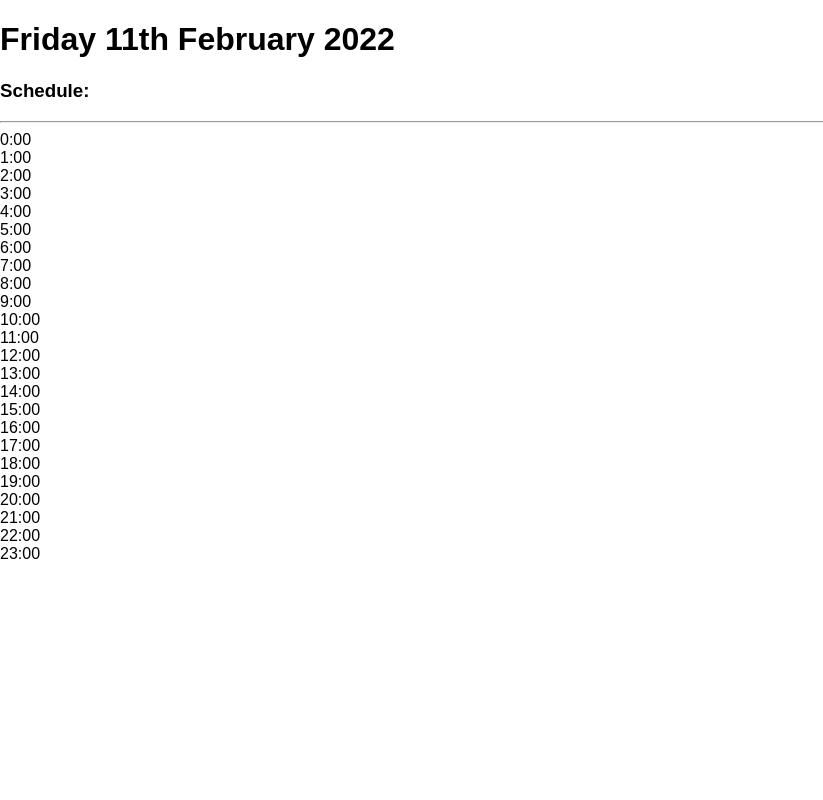
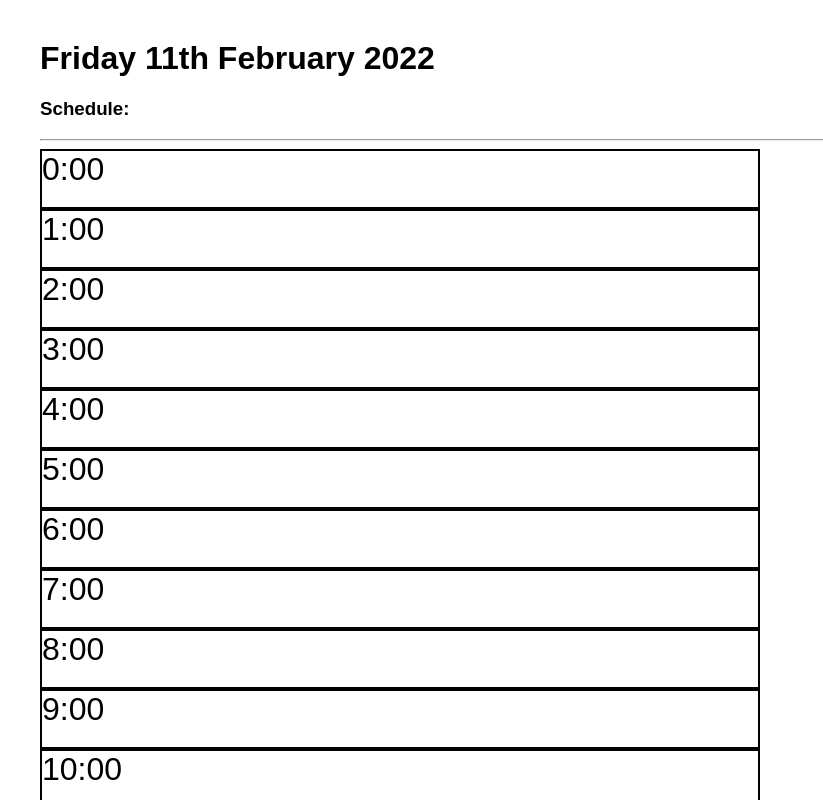
Before and after one commit to aimaewood/calendar-app, a React (Create React App) app: page / in a window 1280 px wide. Shown: the top 800 px of the page, without its empty margins (0-823 px from the left). Built offline with nearby package versions, Linux system fonts and the light colour scheme.

Commit message:
removing an unecessary console.log

```diff
--- a/src/App.js
+++ b/src/App.js
@@ -1,12 +1,11 @@
 import './App.css';
-
 function App() {
 
   const hourBlocks = []
   for(let i=0; i<24; i++ ){hourBlocks.push(i)}
-  console.log(hourBlocks)
+
   return (
-    <div className="App">
+    <div className="app">
 
       <div className="header">
          <h1>Friday 11th February 2022</h1>
@@ -19,7 +18,7 @@ function App() {
         so that the form and calendar hour-blocks are displayed side by side*/}
           {hourBlocks.map((hour, index) => {
               return(
-                  <div key={index} className="hourBlock">{hour.toString() + ":00"}</div>
+                  <div key={index} className="hour-block">{hour.toString() + ":00"}</div>
               )
           })}
       </div>
```
